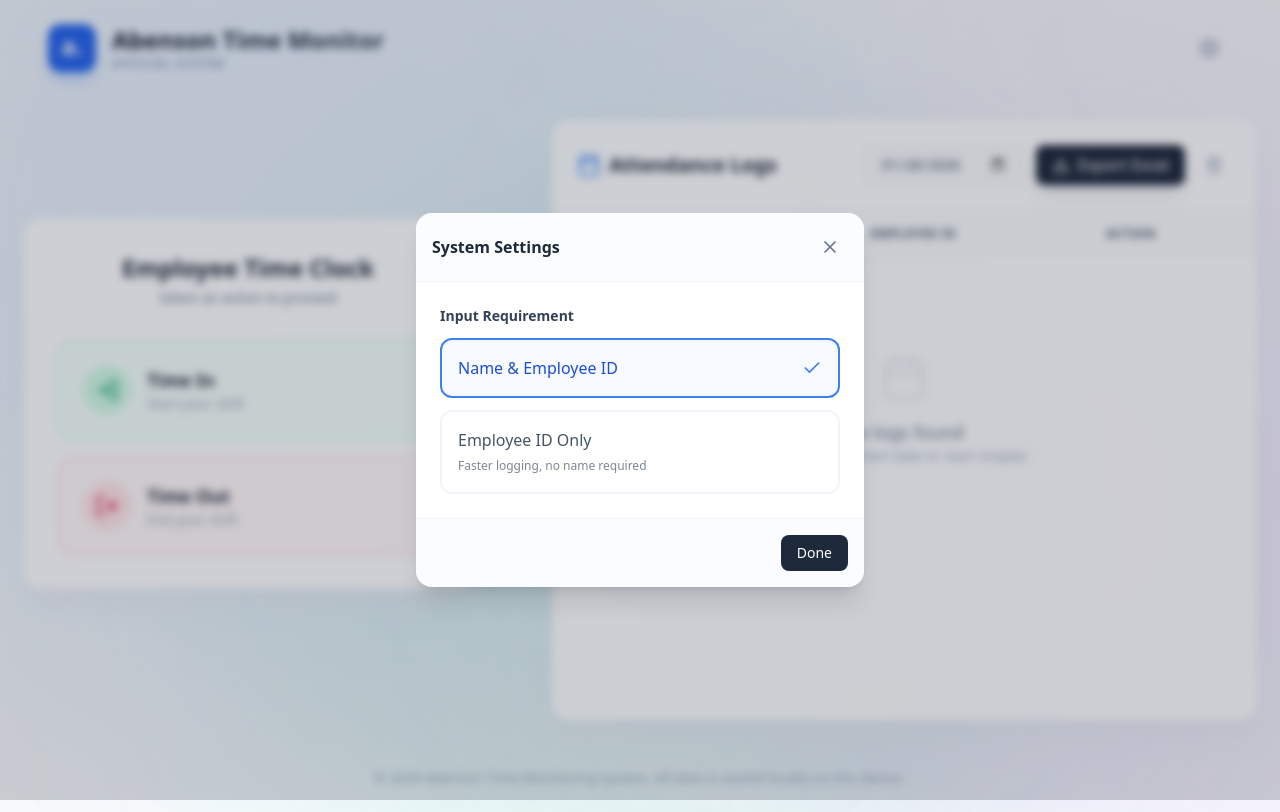
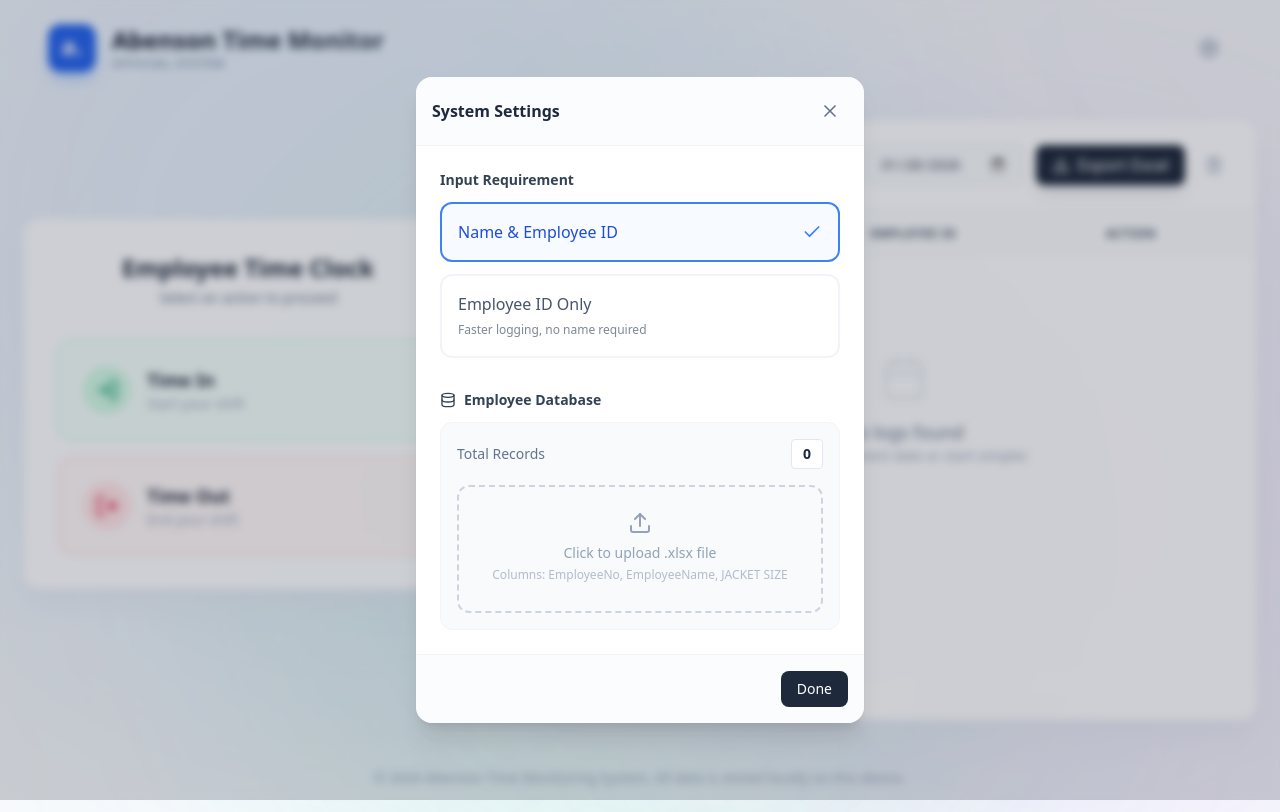
Before and after one commit to CodeJ3010803/Abenson-Time-Monitoring-System, a React (Vite) app: page / in a window 1280 px wide. Both pictures are taken after a click on the button 1209 px from the left and 48 px from the top of the page. Built offline with nearby package versions, Linux system fonts and the light colour scheme.

Commit message:
Implemented a Importfile for xls\xlsx

```diff
--- a/src/App.jsx
+++ b/src/App.jsx
@@ -1,5 +1,6 @@
 import React, { useState, useEffect } from 'react'
 import { useLogs } from './hooks/useLogs'
+import { useEmployees } from './hooks/useEmployees'
 import ActionCard from './components/ActionCard'
 import LogsTable from './components/LogsTable'
 import SettingsModal from './components/SettingsModal'
@@ -7,6 +8,7 @@ import { Clock, Settings } from 'lucide-react'
 
 function App() {
   const { logs, addLog, clearLogs } = useLogs()
+  const { employees, saveEmployees } = useEmployees()
   const [lastAction, setLastAction] = useState(null)
   const [isSettingsOpen, setIsSettingsOpen] = useState(false)
   const [appSettings, setAppSettings] = useState(() => {
@@ -90,7 +92,7 @@ function App() {
 
         {/* Right Side - Logs Table */}
         <div className="flex-1 w-full max-w-4xl flex items-center justify-center h-full">
-          <LogsTable logs={logs} onClear={clearLogs} />
+          <LogsTable logs={logs} onClear={clearLogs} employees={employees} />
         </div>
 
       </main>
@@ -104,6 +106,8 @@ function App() {
         onClose={() => setIsSettingsOpen(false)}
         settings={appSettings}
         onUpdateSettings={setAppSettings}
+        onImportEmployees={saveEmployees}
+        totalEmployees={employees.length}
       />
     </div>
   )
--- a/src/components/SettingsModal.jsx
+++ b/src/components/SettingsModal.jsx
@@ -1,8 +1,31 @@
-import React from 'react';
-import { X, Check } from 'lucide-react';
+import React, { useState } from 'react';
+import { X, Check, Upload, Database, FileSpreadsheet, Loader2 } from 'lucide-react';
+import { parseEmployeeFile } from '../utils/excelImport';
 
-export default function SettingsModal({ isOpen, onClose, settings, onUpdateSettings }) {
+export default function SettingsModal({ isOpen, onClose, settings, onUpdateSettings, onImportEmployees, totalEmployees }) {
+    const [isLoading, setIsLoading] = useState(false);
+    const [importStatus, setImportStatus] = useState(null); // { type: 'success' | 'error', message: '' }
+
     if (!isOpen) return null;
+
+    const handleFileUpload = async (e) => {
+        const file = e.target.files[0];
+        if (!file) return;
+
+        setIsLoading(true);
+        setImportStatus(null);
+        try {
+            const data = await parseEmployeeFile(file);
+            onImportEmployees(data);
+            setImportStatus({ type: 'success', message: `Successfully loaded ${data.length} employees.` });
+        } catch (error) {
+            console.error(error);
+            setImportStatus({ type: 'error', message: 'Failed to parse file. Check format.' });
+        } finally {
+            setIsLoading(false);
+            e.target.value = null; // Reset input
+        }
+    };
 
     return (
         <div className="fixed inset-0 z-50 flex items-center justify-center p-4 bg-slate-900/20 backdrop-blur-sm animate-in fade-in duration-200">
@@ -14,15 +37,16 @@ export default function SettingsModal({ isOpen, onClose, settings, onUpdateSetti
                     </button>
                 </div>
 
-                <div className="p-6 space-y-6">
+                <div className="p-6 space-y-8">
+                    {/* General Settings */}
                     <div>
                         <label className="text-sm font-bold text-slate-700 mb-3 block">Input Requirement</label>
                         <div className="grid grid-cols-1 gap-3">
                             <button
                                 onClick={() => onUpdateSettings({ ...settings, requireName: true })}
                                 className={`flex items-center justify-between p-4 rounded-xl border-2 transition-all ${settings.requireName
-                                        ? 'border-blue-500 bg-blue-50/50 text-blue-700'
-                                        : 'border-slate-100 hover:border-slate-200 text-slate-600'
+                                    ? 'border-blue-500 bg-blue-50/50 text-blue-700'
+                                    : 'border-slate-100 hover:border-slate-200 text-slate-600'
                                     }`}
                             >
                                 <span className="font-medium">Name & Employee ID</span>
@@ -32,8 +56,8 @@ export default function SettingsModal({ isOpen, onClose, settings, onUpdateSetti
                             <button
                                 onClick={() => onUpdateSettings({ ...settings, requireName: false })}
                                 className={`flex items-center justify-between p-4 rounded-xl border-2 transition-all ${!settings.requireName
-                                        ? 'border-blue-500 bg-blue-50/50 text-blue-700'
-                                        : 'border-slate-100 hover:border-slate-200 text-slate-600'
+                                    ? 'border-blue-500 bg-blue-50/50 text-blue-700'
+                                    : 'border-slate-100 hover:border-slate-200 text-slate-600'
                                     }`}
                             >
                                 <div className="text-left">
@@ -42,6 +66,43 @@ export default function SettingsModal({ isOpen, onClose, settings, onUpdateSetti
                                 </div>
                                 {!settings.requireName && <Check size={20} className="text-blue-500" />}
                             </button>
+                        </div>
+                    </div>
+
+                    {/* Database Settings */}
+                    <div>
+                        <label className="text-sm font-bold text-slate-700 mb-3 flex items-center gap-2">
+                            <Database size={16} />
+                            Employee Database
+                        </label>
+                        <div className="bg-slate-50 p-4 rounded-xl border border-slate-100">
+                            <div className="flex items-center justify-between mb-4">
+                                <span className="text-sm text-slate-500">Total Records</span>
+                                <span className="text-sm font-bold text-slate-800 bg-white px-2 py-1 rounded border border-slate-200 min-w-[2rem] text-center">
+                                    {totalEmployees || 0}
+                                </span>
+                            </div>
+
+                            <label className="group relative flex flex-col items-center justify-center w-full h-32 border-2 border-dashed border-slate-300 rounded-xl hover:bg-white hover:border-blue-400 transition-all cursor-pointer">
+                                {isLoading ? (
+                                    <Loader2 className="animate-spin text-blue-500" size={24} />
+                                ) : (
+                                    <>
+                                        <div className="flex flex-col items-center justify-center pt-5 pb-6 text-slate-400 group-hover:text-blue-500 transition-colors">
+                                            <Upload className="mb-2" size={24} />
+                                            <p className="mb-1 text-sm font-medium">Click to upload .xlsx file</p>
+                                            <p className="text-xs opacity-70">Columns: EmployeeNo, EmployeeName, JACKET SIZE</p>
+                                        </div>
+                                    </>
+                                )}
+                                <input type="file" className="hidden" accept=".xlsx, .xls" onChange={handleFileUpload} disabled={isLoading} />
+                            </label>
+
+                            {importStatus && (
+                                <div className={`mt-3 text-xs p-2 rounded ${importStatus.type === 'success' ? 'bg-emerald-50 text-emerald-600' : 'bg-rose-50 text-rose-600'}`}>
+                                    {importStatus.message}
+                                </div>
+                            )}
                         </div>
                     </div>
                 </div>
--- /dev/null
+++ b/src/hooks/useEmployees.js
@@ -0,0 +1,32 @@
+import { useState, useEffect } from 'react';
+
+const STORAGE_KEY = 'abenson_employee_db';
+
+export const useEmployees = () => {
+    const [employees, setEmployees] = useState(() => {
+        const stored = localStorage.getItem(STORAGE_KEY);
+        return stored ? JSON.parse(stored) : [];
+    });
+
+    useEffect(() => {
+        localStorage.setItem(STORAGE_KEY, JSON.stringify(employees));
+    }, [employees]);
+
+    const saveEmployees = (newEmployees) => {
+        setEmployees(newEmployees);
+    };
+
+    const getEmployee = (id) => {
+        if (!id) return null;
+        // Search by string comparison to be safe
+        return employees.find(emp => String(emp.EmployeeNo) === String(id));
+    };
+
+    const clearEmployees = () => {
+        if (confirm('Are you sure you want to clear the employee database?')) {
+            setEmployees([]);
+        }
+    };
+
+    return { employees, saveEmployees, getEmployee, clearEmployees };
+};
--- a/src/utils/excelExport.js
+++ b/src/utils/excelExport.js
@@ -1,7 +1,7 @@
 import * as XLSX from 'xlsx';
 import { format, isSameDay, parseISO } from 'date-fns';
 
-export const exportLogsToExcel = (logs, selectedDate) => {
+export const exportLogsToExcel = (logs, selectedDate, employees = []) => {
     // Filter logs for the selected date
     const filteredLogs = logs.filter((log) =>
         isSameDay(parseISO(log.timestamp), selectedDate)
@@ -12,25 +12,40 @@ export const exportLogsToExcel = (logs, selectedDate) => {
         return;
     }
 
+    // Helper to find employee details
+    const getEmployeeDetails = (id) => {
+        if (!id) return {};
+        return employees.find(emp => String(emp.EmployeeNo) === String(id)) || {};
+    };
+
     // Format data for Excel
-    const data = filteredLogs.map((log) => ({
-        'Employee Name': log.name,
-        'Employee ID': log.employeeId || 'N/A',
-        'Action': log.type === 'IN' ? 'Time In' : 'Time Out',
-        'Time': format(parseISO(log.timestamp), 'hh:mm:ss a'),
-        'Date': format(parseISO(log.timestamp), 'yyyy-MM-dd'),
-    }));
+    const data = filteredLogs.map((log) => {
+        const empDetails = getEmployeeDetails(log.employeeId);
+
+        // Use name from log if available (manual entry), otherwise fallback to DB name
+        const finalName = log.name || empDetails.EmployeeName || '';
+
+        return {
+            'EmployeeNo': log.employeeId || 'N/A',
+            'EmployeeName': finalName,
+            'Action': log.type === 'IN' ? 'Time In' : 'Time Out',
+            'Time': format(parseISO(log.timestamp), 'hh:mm:ss a'),
+            'Date': format(parseISO(log.timestamp), 'yyyy-MM-dd'),
+            'JACKET SIZE': empDetails.JACKET_SIZE || ''
+        };
+    });
 
     // Create worksheet
     const worksheet = XLSX.utils.json_to_sheet(data);
 
     // Set column widths
     const wscols = [
-        { wch: 30 }, // Employee Name
-        { wch: 15 }, // Employee ID
+        { wch: 15 }, // EmployeeNo
+        { wch: 30 }, // EmployeeName
         { wch: 12 }, // Action
         { wch: 15 }, // Time
         { wch: 15 }, // Date
+        { wch: 15 }, // JACKET SIZE
     ];
     worksheet['!cols'] = wscols;
     const workbook = XLSX.utils.book_new();
--- /dev/null
+++ b/src/utils/excelImport.js
@@ -0,0 +1,45 @@
+import * as XLSX from 'xlsx';
+
+export const parseEmployeeFile = (file) => {
+    return new Promise((resolve, reject) => {
+        const reader = new FileReader();
+
+        reader.onload = (e) => {
+            try {
+                const data = new Uint8Array(e.target.result);
+                const workbook = XLSX.read(data, { type: 'array' });
+
+                // Get first sheet
+                const firstSheetName = workbook.SheetNames[0];
+                const worksheet = workbook.Sheets[firstSheetName];
+
+                // Convert to JSON
+                const jsonData = XLSX.utils.sheet_to_json(worksheet);
+
+                // Validation/Mapping
+                // Expected: Column A (EmployeeNo), B (EmployeeName), C (JACKET)
+                // sheet_to_json uses the first row as keys by default.
+                // We should normalize keys to remove spaces or handle slight variations.
+
+                const normalizedData = jsonData.map(row => {
+                    // Find keys regardless of casing or small spacing diffs if possible,
+                    // but user specified format: EmployeeNo, EmployeeName, JACKET.
+                    // Let's look for standard keys.
+
+                    return {
+                        EmployeeNo: row['EmployeeNo'] || row['Employee No'] || row['EmployeeID'] || '',
+                        EmployeeName: row['EmployeeName'] || row['Employee Name'] || '',
+                        JACKET_SIZE: row['JACKET SIZE'] || row['Jacket Size'] || row['JACKET'] || row['Jacket'] || ''
+                    };
+                }).filter(item => item.EmployeeNo); // Filter out empty rows
+
+                resolve(normalizedData);
+            } catch (error) {
+                reject(error);
+            }
+        };
+
+        reader.onerror = (error) => reject(error);
+        reader.readAsArrayBuffer(file);
+    });
+};
```
Also changed, not shown: src/components/LogsTable.jsx (+2 -6 lines).
